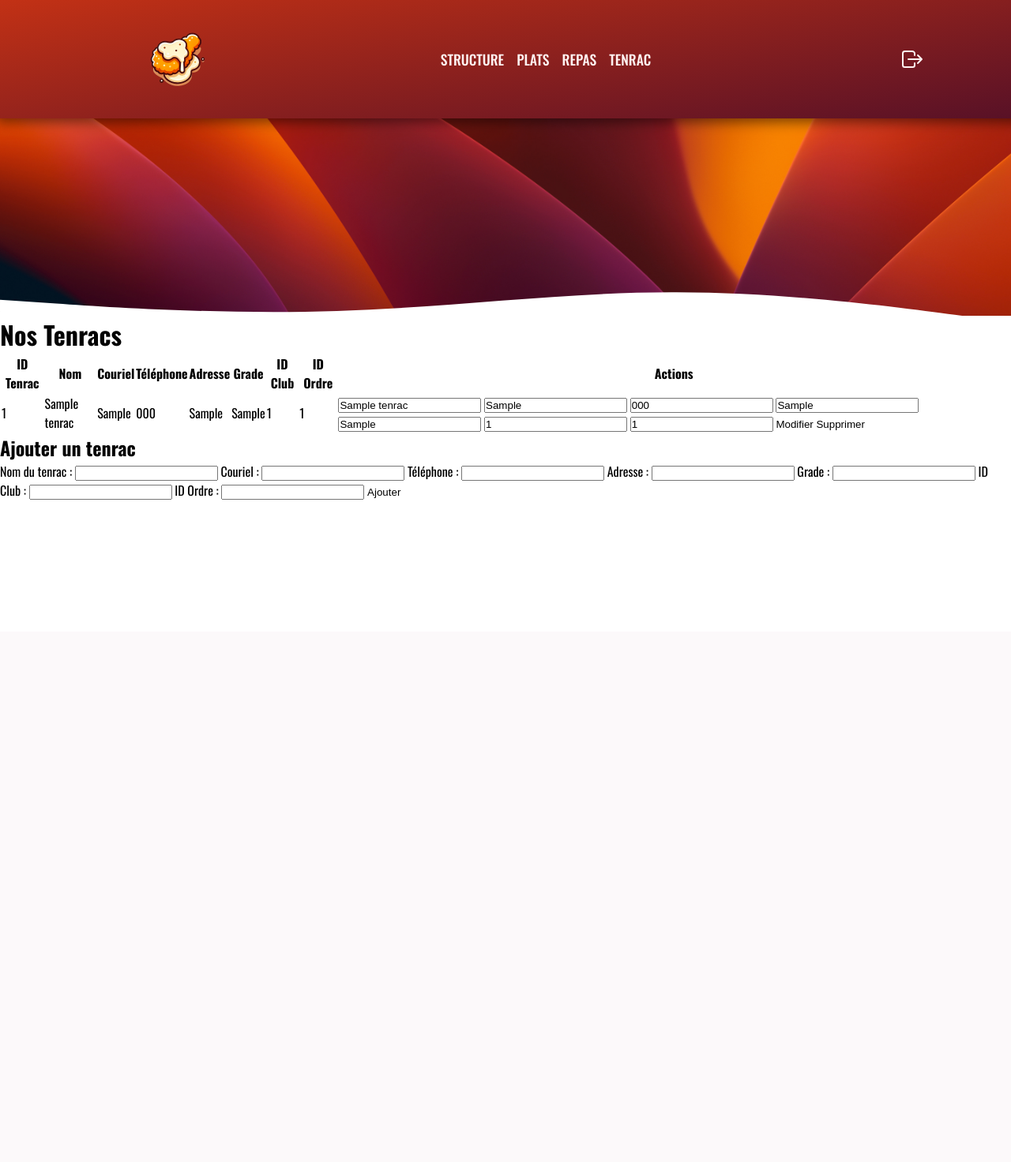
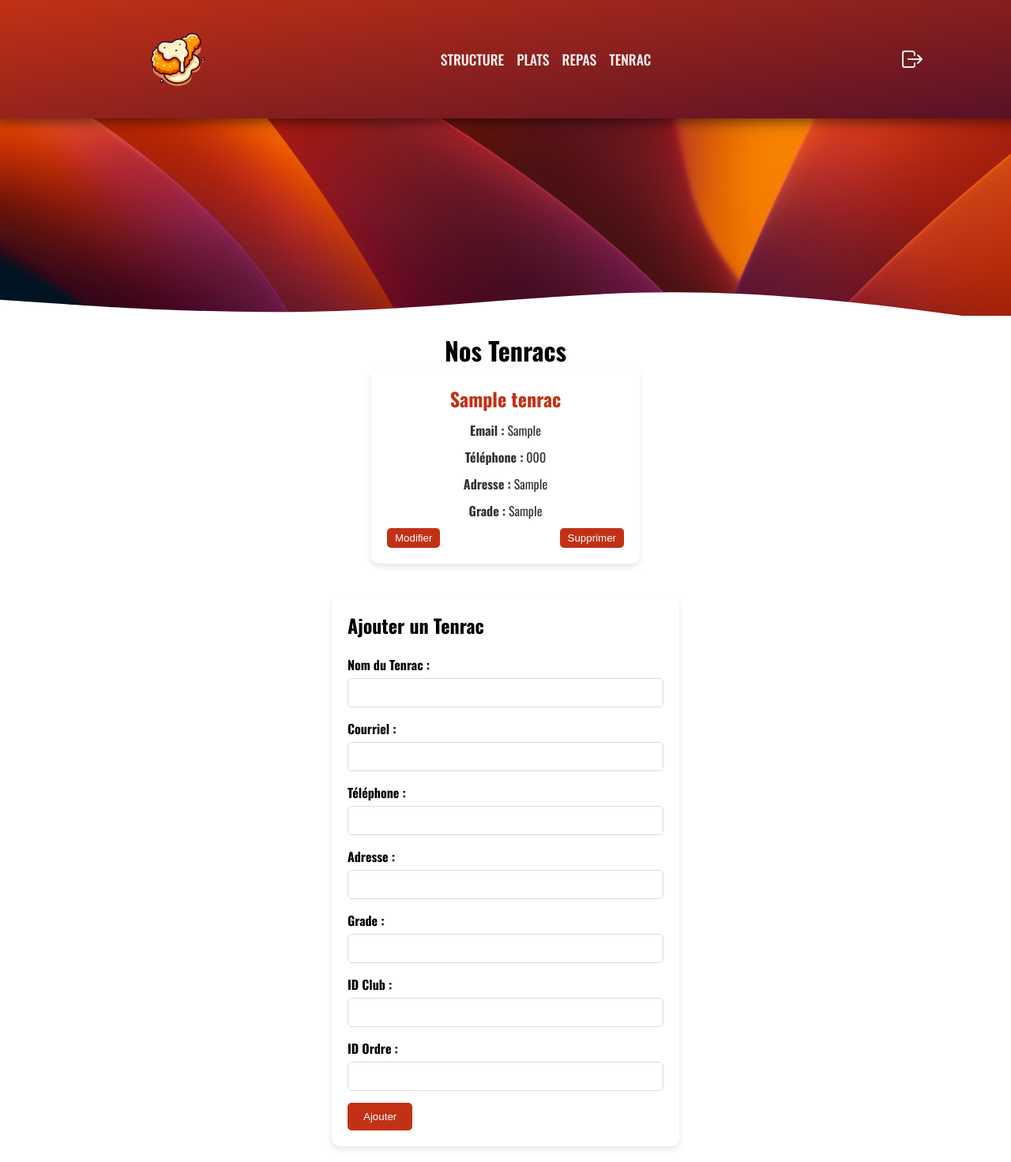
Before and after one commit to Turlure-Nael-23018992/tenrac, a PHP site: page /index.php?page=tenrac in a window 1280 px wide. Shown: the whole page at 79% size. Before the commit the page ends 633 px from the top, so only its background shows below. Run offline with PHP 8.4, Linux system fonts and the light colour scheme; the visitor is signed in with stand-in values (Sample User, id 1); tables that the repository leaves empty or names only in its code hold one stand-in row (values such as "Sample post").

Commit message:
page tenrac

```diff
--- /dev/null
+++ b/_assets/styles/tenrac.css
@@ -0,0 +1,143 @@
+.tenracs-container {
+    padding: 20px;
+    text-align: center;
+}
+
+.cards {
+    display: flex;
+    flex-wrap: wrap;
+    justify-content: center;
+    gap: 20px;
+    cursor: default;
+}
+
+.card {
+    background-color: #fff;
+    border-radius: 10px;
+    box-shadow: 0 4px 8px rgba(0, 0, 0, 0.1);
+    width: 300px;
+    padding: 20px;
+    transition: transform 0.3s ease, box-shadow 0.3s ease;
+    position: relative;
+}
+
+.card:hover {
+    transform: translateY(-10px);
+    box-shadow: 0 6px 12px rgba(0, 0, 0, 0.2);
+}
+
+.card-header h2 {
+    font-size: 1.5rem;
+    margin-bottom: 10px;
+    color: #C23115;
+}
+
+.card-body p {
+    margin: 10px 0;
+    color: #333;
+}
+
+.card-footer {
+    display: flex;
+    justify-content: space-between;
+}
+
+.edit-btn, .delete-btn {
+    background-color: #C23115;
+    color: white;
+    border: none;
+    border-radius: 5px;
+    padding: 5px 10px;
+    cursor: pointer;
+    transition: background-color 0.3s ease;
+}
+
+.edit-btn:hover, .delete-btn:hover {
+    background-color: #a02812;
+}
+
+.add-tenrac-form {
+    background-color: #fff;
+    border-radius: 10px;
+    padding: 20px;
+    box-shadow: 0 4px 8px rgba(0, 0, 0, 0.1);
+    margin: 20px auto;
+    width: 400px;
+}
+
+.add-tenrac-form h2 {
+    margin-bottom: 20px;
+}
+
+.add-tenrac-form label {
+    display: block;
+    margin-bottom: 5px;
+    font-weight: bold;
+}
+
+.add-tenrac-form input {
+    width: 100%;
+    padding: 10px;
+    margin-bottom: 15px;
+    border: 1px solid #ddd;
+    border-radius: 5px;
+}
+
+.add-tenrac-form button {
+    background-color: #C23115;
+    color: white;
+    border: none;
+    padding: 10px 20px;
+    border-radius: 5px;
+    cursor: pointer;
+    transition: background-color 0.3s ease;
+}
+
+.add-tenrac-form button:hover {
+    background-color: #a02812;
+}
+
+/* Style de la modale */
+.modal {
+    display: none;
+    position: fixed;
+    z-index: 1;
+    left: 0;
+    top: 0;
+    width: 100%;
+    height: 100%;
+    overflow: auto;
+    background-color: rgba(0, 0, 0, 0.4);
+    justify-content: center;
+    align-items: center;
+}
+
+.modal-content {
+    background-color: #fff;
+    margin: 15% auto;
+    padding: 20px;
+    border: 1px solid #888;
+    width: 80%;
+    max-width: 500px;
+    border-radius: 10px;
+}
+
+.close {
+    color: #aaa;
+    float: right;
+    font-size: 28px;
+    font-weight: bold;
+    cursor: pointer;
+}
+
+.close:hover,
+.close:focus {
+    color: #C23115;
+    text-decoration: none;
+    cursor: pointer;
+}
+
+.modal h2 {
+    color: #C23115;
+    margin-bottom: 20px;
+}
--- a/modules/blog/views/tenrac.php
+++ b/modules/blog/views/tenrac.php
@@ -8,47 +8,40 @@ class TenracPage {
     }
 
     public function show(): void {
-        // Traitement du formulaire d'ajout de tenrac
+        // Traitement des formulaires
         if ($_SERVER['REQUEST_METHOD'] === 'POST') {
-            // Vérification si c'est le formulaire d'ajout
             if (isset($_POST['action']) && $_POST['action'] === 'add') {
-                $nom = isset($_POST['nom']) ? trim($_POST['nom']) : '';
-                $couriel = isset($_POST['couriel']) ? trim($_POST['couriel']) : '';
-                $tel = isset($_POST['tel']) ? trim($_POST['tel']) : '';
-                $adresse = isset($_POST['adresse']) ? trim($_POST['adresse']) : '';
-                $grade = isset($_POST['grade']) ? trim($_POST['grade']) : '';
-                $id_club = isset($_POST['id_club']) ? (int)$_POST['id_club'] : 0;
-                $id_ordre = isset($_POST['id_ordre']) ? (int)$_POST['id_ordre'] : 0;
+                $nom = trim($_POST['nom'] ?? '');
+                $couriel = trim($_POST['couriel'] ?? '');
+                $tel = trim($_POST['tel'] ?? '');
+                $adresse = trim($_POST['adresse'] ?? '');
+                $grade = trim($_POST['grade'] ?? '');
+                $id_club = (int)($_POST['id_club'] ?? 0);
+                $id_ordre = (int)($_POST['id_ordre'] ?? 0);
 
-                // Vérification des champs
-                if (empty($nom) || empty($couriel) || empty($tel) || empty($adresse) || empty($grade)) {
+                if (!empty($nom) && !empty($couriel) && !empty($tel) && !empty($adresse) && !empty($grade)) {
+                    $this->addTenrac($nom, $couriel, $tel, $adresse, $grade, $id_club, $id_ordre);
+                } else {
                     echo '<p class="error-message">Veuillez remplir tous les champs.</p>';
-                } else {
-                    $this->addTenrac($nom, $couriel, $tel, $adresse, $grade, $id_club, $id_ordre);
                 }
             }
-
-            // Vérification si c'est le formulaire de suppression
             if (isset($_POST['action']) && $_POST['action'] === 'delete') {
-                $id_tenrac = isset($_POST['id_tenrac']) ? (int)$_POST['id_tenrac'] : null;
-
+                $id_tenrac = (int)($_POST['id_tenrac'] ?? null);
                 if ($id_tenrac) {
                     $this->deleteTenrac($id_tenrac);
                 } else {
                     echo '<p class="error-message">Veuillez sélectionner un tenrac à supprimer.</p>';
                 }
             }
-
-            // Vérification si c'est le formulaire de modification
             if (isset($_POST['action']) && $_POST['action'] === 'edit') {
-                $id_tenrac = isset($_POST['id_tenrac']) ? (int)$_POST['id_tenrac'] : null;
-                $nom = isset($_POST['nom']) ? trim($_POST['nom']) : '';
-                $couriel = isset($_POST['couriel']) ? trim($_POST['couriel']) : '';
-                $tel = isset($_POST['tel']) ? trim($_POST['tel']) : '';
-                $adresse = isset($_POST['adresse']) ? trim($_POST['adresse']) : '';
-                $grade = isset($_POST['grade']) ? trim($_POST['grade']) : '';
-                $id_club = isset($_POST['id_club']) ? (int)$_POST['id_club'] : 0;
-                $id_ordre = isset($_POST['id_ordre']) ? (int)$_POST['id_ordre'] : 0;
+                $id_tenrac = (int)($_POST['id_tenrac'] ?? null);
+                $nom = trim($_POST['nom'] ?? '');
+                $couriel = trim($_POST['couriel'] ?? '');
+                $tel = trim($_POST['tel'] ?? '');
+                $adresse = trim($_POST['adresse'] ?? '');
+                $grade = trim($_POST['grade'] ?? '');
+                $id_club = (int)($_POST['id_club'] ?? 0);
+                $id_ordre = (int)($_POST['id_ordre'] ?? 0);
 
                 if ($id_tenrac && !empty($nom)) {
                     $this->editTenrac($id_tenrac, $nom, $couriel, $tel, $adresse, $grade, $id_club, $id_ordre);
@@ -59,70 +52,51 @@ class TenracPage {
         }
         include 'header.php';
         ?>
+        <head>
+            <link rel="stylesheet" href="_assets/styles/tenrac.css">
+        </head>
         <main>
-            <div class="tenracs">
+            <div class="tenracs-container">
                 <h1>Nos Tenracs</h1>
-                <table>
-                    <thead>
-                        <tr>
-                            <th>ID Tenrac</th>
-                            <th>Nom</th>
-                            <th>Couriel</th>
-                            <th>Téléphone</th>
-                            <th>Adresse</th>
-                            <th>Grade</th>
-                            <th>ID Club</th>
-                            <th>ID Ordre</th>
+                <div class="cards">
+                    <?php foreach ($this->tenracs as $tenrac): ?>
+                        <div class="card">
+                            <div class="card-header">
+                                <h2><?= htmlspecialchars($tenrac->getNom()) ?></h2>
+                            </div>
+                            <div class="card-body">
+                                <p><strong>Email :</strong> <?= htmlspecialchars($tenrac->getCouriel()) ?></p>
+                                <p><strong>Téléphone :</strong> <?= htmlspecialchars($tenrac->getTel()) ?></p>
+                                <p><strong>Adresse :</strong> <?= htmlspecialchars($tenrac->getAdresse()) ?></p>
+                                <p><strong>Grade :</strong> <?= htmlspecialchars($tenrac->getGrade()) ?></p>
+                            </div>
                             <?php if (isset($_SESSION['email'])) { ?>
-                            <th>Actions</th>
-                            <?php } ?>
-                        </tr>
-                    </thead>
-                    <tbody>
-                        <?php foreach ($this->tenracs as $tenrac): ?>
-                            <tr>
-                                <td><?= htmlspecialchars($tenrac->getIdTenrac()) ?></td>
-                                <td><?= htmlspecialchars($tenrac->getNom()) ?></td>
-                                <td><?= htmlspecialchars($tenrac->getCouriel()) ?></td>
-                                <td><?= htmlspecialchars($tenrac->getTel()) ?></td>
-                                <td><?= htmlspecialchars($tenrac->getAdresse()) ?></td>
-                                <td><?= htmlspecialchars($tenrac->getGrade()) ?></td>
-                                <td><?= htmlspecialchars($tenrac->getIdClub()) ?></td>
-                                <td><?= htmlspecialchars($tenrac->getIdOrdre()) ?></td>
-                                <?php if (isset($_SESSION['email'])) { ?>
-                                <td>
+                            <div class="card-footer">
                                 <form method="POST" action="" style="display:inline;">
                                     <input type="hidden" name="action" value="edit">
                                     <input type="hidden" name="id_tenrac" value="<?= htmlspecialchars($tenrac->getIdTenrac()) ?>">
-                                        <input type="text" name="nom" value="<?= htmlspecialchars($tenrac->getNom()) ?>" required>
-                                        <input type="email" name="couriel" value="<?= htmlspecialchars($tenrac->getCouriel()) ?>" required>
-                                        <input type="text" name="tel" value="<?= htmlspecialchars($tenrac->getTel()) ?>" required>
-                                        <input type="text" name="adresse" value="<?= htmlspecialchars($tenrac->getAdresse()) ?>" required>
-                                        <input type="text" name="grade" value="<?= htmlspecialchars($tenrac->getGrade()) ?>" required>
-                                        <input type="number" name="id_club" value="<?= htmlspecialchars($tenrac->getIdClub()) ?>" required>
-                                        <input type="number" name="id_ordre" value="<?= htmlspecialchars($tenrac->getIdOrdre()) ?>" required>
-                                        <button type="submit">Modifier</button>
+                                    <button type="submit" class="edit-btn">Modifier</button>
                                 </form>
                                 <form method="POST" action="" style="display:inline;">
                                     <input type="hidden" name="action" value="delete">
                                     <input type="hidden" name="id_tenrac" value="<?= htmlspecialchars($tenrac->getIdTenrac()) ?>">
-                                        <button type="submit">Supprimer</button>
+                                    <button type="submit" class="delete-btn">Supprimer</button>
                                 </form>
-                                </td>
+                            </div>
                             <?php } ?>
-                            </tr>
+                        </div>
                     <?php endforeach; ?>
-                    </tbody>
-                </table>
+                </div>
+            </div>
             <?php if (isset($_SESSION['email'])) { ?>
-                <div class="add-tenrac">
-                    <h2>Ajouter un tenrac</h2>
+            <div class="add-tenrac-form">
+                <h2>Ajouter un Tenrac</h2>
                 <form method="POST" action="">
                     <input type="hidden" name="action" value="add">
-                        <label for="nom">Nom du tenrac :</label>
+                    <label for="nom">Nom du Tenrac :</label>
                     <input type="text" id="nom" name="nom" required>
 
-                        <label for="couriel">Couriel :</label>
+                    <label for="couriel">Courriel :</label>
                     <input type="email" id="couriel" name="couriel" required>
 
                     <label for="tel">Téléphone :</label>
@@ -143,9 +117,83 @@ class TenracPage {
                     <button type="submit">Ajouter</button>
                 </form>
             </div>
+            <?php if (isset($_SESSION['email'])) { ?>
+            <div id="editModal" class="modal">
+                <div class="modal-content">
+                    <span class="close">&times;</span>
+                    <h2>Modifier un Tenrac</h2>
+                    <form id="editTenracForm" method="POST" action="">
+                        <input type="hidden" name="action" value="edit">
+                        <input type="hidden" id="edit_id_tenrac" name="id_tenrac" value="">
+
+                        <label for="edit_nom">Nom du Tenrac :</label>
+                        <input type="text" id="edit_nom" name="nom" required>
+
+                        <label for="edit_couriel">Courriel :</label>
+                        <input type="email" id="edit_couriel" name="couriel" required>
+
+                        <label for="edit_tel">Téléphone :</label>
+                        <input type="text" id="edit_tel" name="tel" required>
+
+                        <label for="edit_adresse">Adresse :</label>
+                        <input type="text" id="edit_adresse" name="adresse" required>
+
+                        <label for="edit_grade">Grade :</label>
+                        <input type="text" id="edit_grade" name="grade" required>
+
+                        <label for="edit_id_club">ID Club :</label>
+                        <input type="number" id="edit_id_club" name="id_club" required>
+
+                        <label for="edit_id_ordre">ID Ordre :</label>
+                        <input type="number" id="edit_id_ordre" name="id_ordre" required>
+
+                        <button type="submit">Enregistrer les modifications</button>
+                    </form>
+                </div>
+            </div>
             <?php } ?>
-            </div>
+            <?php } ?>
         </main>
+        <script>
+            document.addEventListener('DOMContentLoaded', function() {
+                var modal = document.getElementById('editModal');
+                var span = document.getElementsByClassName('close')[0];
+
+                document.querySelectorAll('.edit-btn').forEach(function(button) {
+                    button.addEventListener('click', function(e) {
+                        e.preventDefault();
+
+                        var card = this.closest('.card');
+                        var idTenrac = card.querySelector('input[name="id_tenrac"]').value;
+                        var nom = card.querySelector('h2').innerText;
+                        var couriel = card.querySelector('p:nth-of-type(1)').innerText.replace("Email :", "").trim();
+                        var tel = card.querySelector('p:nth-of-type(2)').innerText.replace("Téléphone :", "").trim();
+                        var adresse = card.querySelector('p:nth-of-type(3)').innerText.replace("Adresse :", "").trim();
+                        var grade = card.querySelector('p:nth-of-type(4)').innerText.replace("Grade :", "").trim();
+
+                        document.getElementById('edit_id_tenrac').value = idTenrac;
+                        document.getElementById('edit_nom').value = nom;
+                        document.getElementById('edit_couriel').value = couriel;
+                        document.getElementById('edit_tel').value = tel;
+                        document.getElementById('edit_adresse').value = adresse;
+                        document.getElementById('edit_grade').value = grade;
+
+                        modal.style.display = "block";
+                    });
+                });
+
+                span.onclick = function() {
+                    modal.style.display = "none";
+                }
+
+                window.onclick = function(event) {
+                    if (event.target == modal) {
+                        modal.style.display = "none";
+                    }
+                }
+            });
+        </script>
+
         <?php
     }
 
```
Lines whose indentation alone changed are shown as unchanged.
